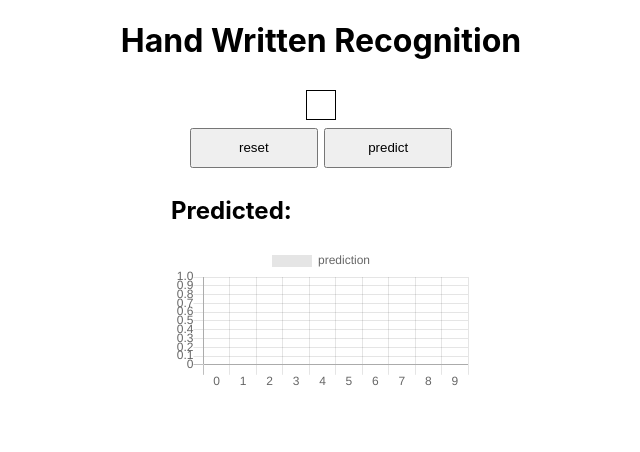
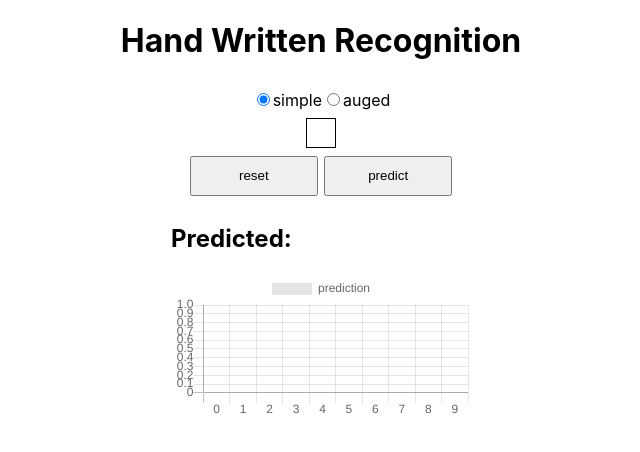
Before and after one commit to joe-suzuki/hw_recognition_frontend, a React (Create React App) app: page / in a window 1280 px wide. Shown: the top 452 px of the page, without its empty margins (319-959 px from the left). Built offline with nearby package versions, Linux system fonts and the light colour scheme.

Commit message:
created radio buttons

```diff
--- a/src/components/HandWritten.js
+++ b/src/components/HandWritten.js
@@ -10,6 +10,9 @@
   const canvasWidth = 28
   const canvasHeight = 28
 
+  const modelList = ["simple", "auged"]
+  const [selectedModel, setSelectedModel] = useState(modelList[0])
+
   const [predictedLabel, setPredictedLabel] = useState("")
   const [predictionProb, setPredictionProb] = useState([])
 
@@ -19,7 +22,8 @@
     if(base64String){
       (async () => {
         const response = await axios.post("http://localhost:8000/api/predict", {
-          "image": base64String
+          "image": base64String,
+          "model_type": selectedModel
         }).catch(error => {
           console.log("an error occurred while predicting")
         })
@@ -30,7 +34,7 @@
         console.log(response)
       })()
     }
-  }, [base64String])
+  }, [base64String, selectedModel])
 
   const data = {
     labels: ["0", "1", "2", "3", "4", "5", "6", "7", "8", "9"],
@@ -79,9 +83,28 @@
     setPredictionProb([])
   }
 
+  const onSelectedModelChange = (e) => {
+    setSelectedModel(e.target.value)
+  }
+
   return(
     <div className={styles.wrapper}>
       <h1>Hand Written Recognition</h1>
+
+      <div className={styles.model_list_wrapper}>
+        {modelList.map((model, index) => (
+          <div key={index}>
+            <input
+              type="radio"
+              value={model}
+              name={model}
+              checked={selectedModel===model}
+              onChange={onSelectedModelChange}
+            />
+            <lable>{model}</lable>
+          </div>
+        ))}
+      </div>
 
       <canvas
         ref={canvasRef}
--- a/src/components/HandWritten.module.scss
+++ b/src/components/HandWritten.module.scss
@@ -4,6 +4,10 @@
   justify-items: center;
   grid-gap: 1vh;
 
+}
+
+.model_list_wrapper{
+  display: flex;
 }
 
 .canvas{
```
